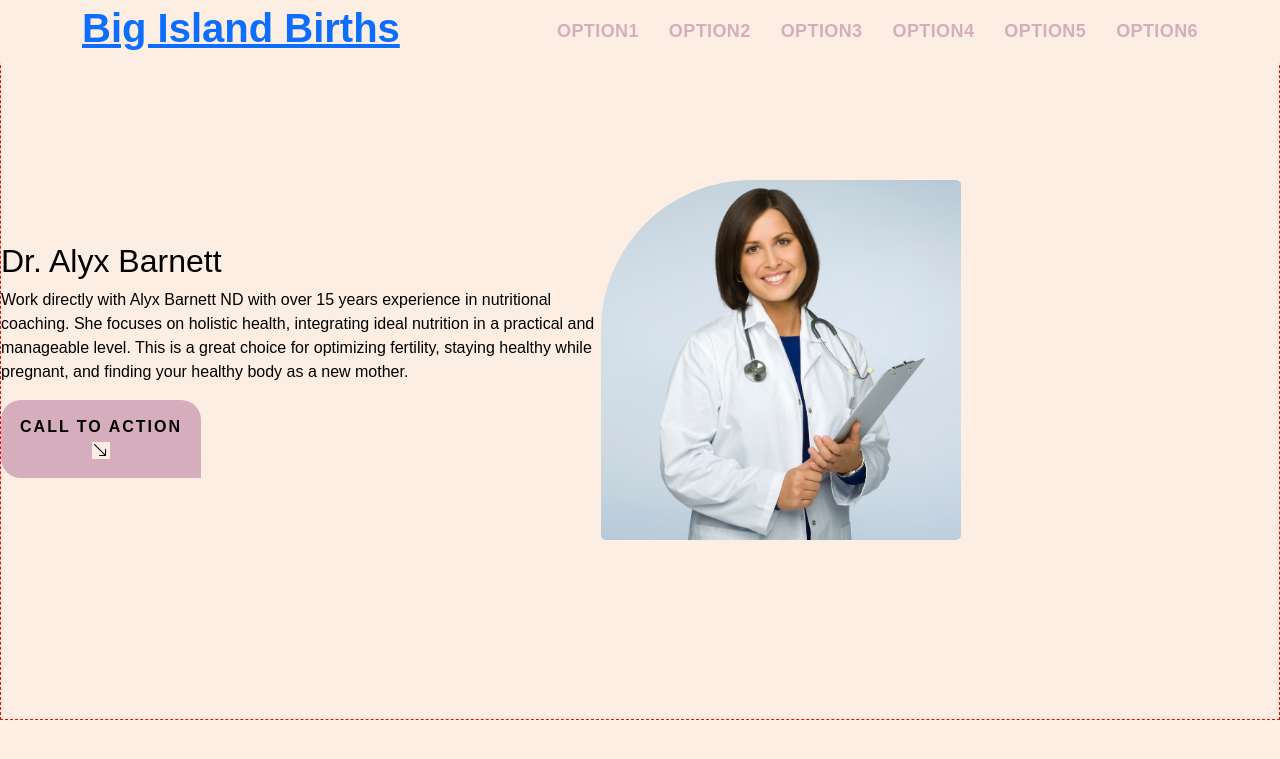
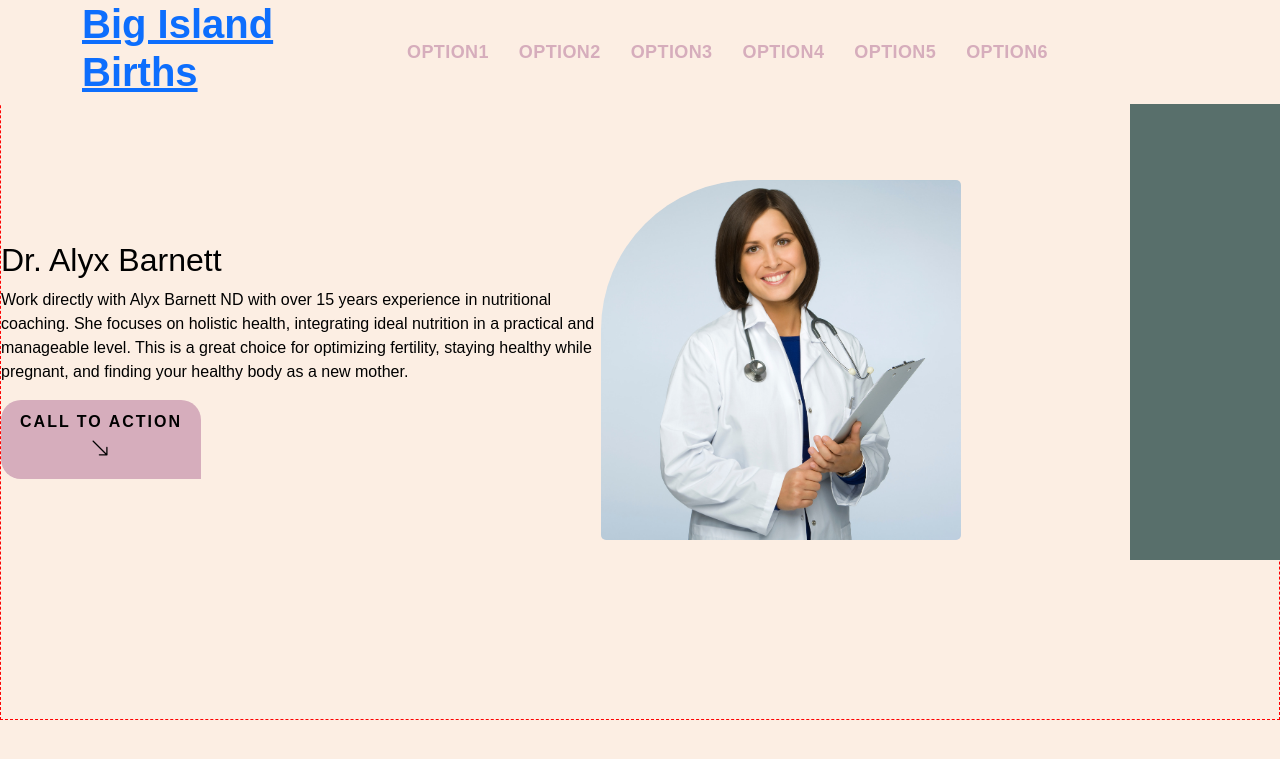
Before and after one commit to TheDynamiClint/bibirths, a PHP site: page / in a window 1280 px wide. Shown: the top 759 px of the page. Run offline with PHP 8.4, Linux system fonts and the light colour scheme; some libraries are stand-ins or nearby versions; some web fonts are replaced.

Commit message:
Update CSS and index.html

```diff
--- a/index.html
+++ b/index.html
@@ -9,7 +9,7 @@
     <link rel="stylesheet" href="styles.css">
     <link rel="stylesheet" href="https://use.typekit.net/eke2epv.css">
     <link href="bootstrap-5.2.2-dist/css/bootstrap.min.css" rel="stylesheet">
-    <link href="assets/bootstrap-icons-1.9.1/bootstrap-icons.css" rel="stylesheet">
+    <link href="assets/images/bootstrap-icons-1.9.1/bootstrap-icons.css" rel="stylesheet">
 
 </head>
 <body>
@@ -31,7 +31,7 @@
                         <li><a class="nav-link scrollto" href="#contact">Option6</a></li>
                     </ul>
 
-                    <i class="bi bi-list mobile-nav-toggle"></i>
+                    <i class="bi-list mobile-nav-toggle"></i>
 
                 </nav>
 
@@ -69,6 +69,8 @@
 
         </div>
 
+        <div id="top-decorative"></div>
+
     </div>
 
 </body>
--- a/styles.css
+++ b/styles.css
@@ -44,6 +44,28 @@ h2 {
 
 }
 
+#top-decorative {
+
+  right: 0;
+  top: 0;
+  width: 150px;
+  height: 70vh;
+  background-color: #586F6B;
+  position: absolute;
+  margin: 0;
+  padding: 0;
+  z-index: 0;
+
+}
+
+i {
+
+    font-size: 20px;
+    color: #000000;
+    background-color: transparent;
+
+}
+
 /*--------------------------------------------------------------
 # Nav
 --------------------------------------------------------------*/
@@ -52,7 +74,10 @@ h2 {
 */
 .navbar {
 
+    margin-right: 150px;
     padding: 0;
+    z-index: 1;
+    background-color: transparent;
 
   }
 
@@ -380,6 +405,7 @@ h2 {
 .hero-image {
 
     height: 45vh;
+    z-index: 1;
 }
 
 div#hero {
@@ -398,7 +424,8 @@ div#half-hero {
 
     width: 75vh;
     display: flex;
-    flex-direction: column;
+    flex-direction: row;
+    flex-wrap: wrap;
 
 }
 
@@ -407,27 +434,17 @@ div#half-hero {
     background-color: #D6ADBC;
     border-radius: 20px 20px 0px 20px;
     box-shadow: none;
-    padding: 15px;
+    padding: 10px 15px 15px 15px;
     width: 200px;
     border: none;
     font-weight: 700;
     letter-spacing: 2px;
-
-
 
 }
 
 .l-top-rounded {
 
     border-radius: 150px 5px 5px 5px;
-}
-
-.crop-image {
-
-    width: 220px;
-    height: 220px;
-    object-position: 50% 50%;
-
 }
 
 /*--------------------------------------------------------------
```
